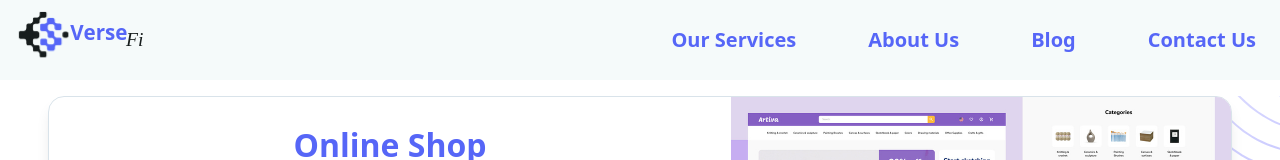
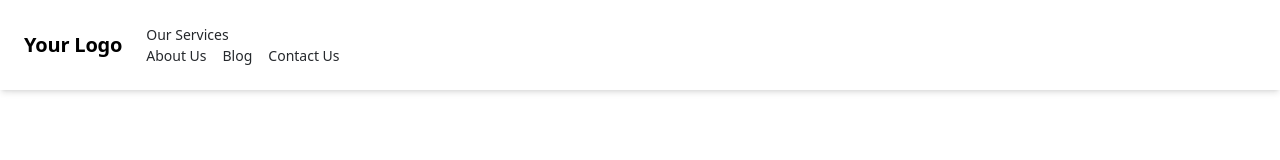
Before and after one commit to nve-versefi/VerseFi-Website, a Next.js app: page /web in a window 1280 px wide. Shown: the top 160 px of the page. Built offline with nearby package versions, Linux system fonts and the light colour scheme.

Commit message:
Different navbar alltogether trial 1

```diff
--- a/components/ui/header.tsx
+++ b/components/ui/header.tsx
@@ -1,136 +1,51 @@
-'use client'
+import { useState } from 'react';
+import Link from 'next/link';
+import menuData from './menuData'; // Ensure this path is correct for your project
 
-// Import the menuData with correct type
-import menuData from "./menuData";
-
-import Image from "next/image";
-import Link from "next/link";
-import { useEffect, useState } from "react";
-
-interface SubmenuItem {
-  id: number;
-  title: string;
-  path: string;
-  newTab?: boolean;
-}
-
-interface MenuItem {
-  id: number;
-  title: string;
-  path?: string;
-  submenu?: SubmenuItem[];
-}
-
-const Header = () => {
-  // Navbar toggle
-  const [navbarOpen, setNavbarOpen] = useState(false);
-  const navbarToggleHandler = () => {
-    setNavbarOpen(!navbarOpen);
-  };
-
-  // Sticky Navbar
-  const [sticky, setSticky] = useState(false);
-  const handleStickyNavbar = () => {
-    if (window.scrollY >= 80) {
-      setSticky(true);
-    } else {
-      setSticky(false);
-    }
-  };
-
-  useEffect(() => {
-    window.addEventListener("scroll", handleStickyNavbar);
-    return () => window.removeEventListener("scroll", handleStickyNavbar);
-  }, []);
-
-  // Submenu handler
-  const [openIndex, setOpenIndex] = useState<number>(-1);
-  const handleSubmenu = (index: number) => { // Explicitly declare the parameter type
-    if (openIndex === index) {
-      setOpenIndex(-1);
-    } else {
-      setOpenIndex(index);
-    }
-  };
-
+const Navbar = () => {
+  const [isMobileMenuOpen, setIsMobileMenuOpen] = useState(false);
+  const [dropdownOpen, setDropdownOpen] = useState(false);
 
   return (
-    <>
-      <header className={`header top-0 left-0 z-40 flex w-full items-center h-[5rem] py-2 bg-aquahaze-300 ${sticky ? "!fixed !z-[9999] !bg-white !bg-opacity-80 shadow-sticky backdrop-blur-sm !transition dark:!bg-primary dark:!bg-opacity-20" : "absolute"}`}>
-        <div className="container">
-          <div className="relative -mx-4 flex items-center justify-between">
-            <div className="w-60 max-w-full px-4 xl:mr-12">
-              <Link href="/"className={`header-logo block w-full ${sticky ? "py-0 lg:py-0" : "py-0"}`}>
+    <nav className="flex items-center justify-between flex-wrap p-6 bg-white sticky top-0 z-50 shadow-md">
+      <div className="flex items-center flex-shrink-0 text-black mr-6">
+        <span className="font-semibold text-xl tracking-tight">Your Logo</span>
+      </div>
+      <div className="block lg:hidden">
+        <button onClick={() => setIsMobileMenuOpen(!isMobileMenuOpen)} className="flex items-center px-3 py-2 border rounded text-gray-800 border-gray-400 hover:text-gray-600 hover:border-gray-600">
+          <svg className="fill-current h-3 w-3" viewBox="0 0 20 20" xmlns="http://www.w3.org/2000/svg"><title>Menu</title><path d="M0 3h20v2H0V3zm0 6h20v2H0V9zm0 6h20v2H0v-2z"/></svg>
+        </button>
+      </div>
+      <div className={`${isMobileMenuOpen ? 'block' : 'hidden'} w-full block flex-grow lg:flex lg:items-center lg:w-auto`}>
+        <div className="text-sm lg:flex-grow">
+          {menuData.map((item) => item.submenu ? (
+            <div onMouseEnter={() => setDropdownOpen(true)} onMouseLeave={() => setDropdownOpen(false)} key={item.id} className="relative">
+            <a href={item.path} className="block mt-4 lg:inline-block lg:mt-0 text-gray-800 hover:text-black mr-4">
+                {item.title}
+            </a>
+              {dropdownOpen && (
+                <div className="absolute bg-white shadow-lg">
+                  {item.submenu.map((subItem) => (
+                    <Link href={subItem.path} key={subItem.id}     target={subItem.newTab ? '_blank' : '_self'} className="block mt-4 lg:inline-block lg:mt-0 text-gray-800 hover:text-black mr-4">
 
-                  <Image src="/images/logo.svg" alt="logo" width={140} height={30} className="w-full dark:hidden h-[6rem]" />
-                  <Image src="/images/logo-dark.svg" alt="logo" width={140} height={30} className="hidden w-full dark:block  h-[6rem]" />
+                        {subItem.title}
 
-              </Link>
+                    </Link>
+                  ))}
+                </div>
+              )}
             </div>
-            <div className="flex w-full items-center justify-end px-4">
-              <div>
-                <button onClick={navbarToggleHandler} id="navbarToggler" aria-label="Mobile Menu" className="absolute right-4 top-1/2 block translate-y-[-50%] rounded-lg px-3 py-[3px] ring-primary focus:ring-2 lg:hidden">
-                <span
-                    className={`relative my-1.5 block h-0.5 w-[30px] bg-black transition-all duration-300 dark:bg-white ${
-                      navbarOpen ? " top-[7px] rotate-45" : " "
-                    }`}
-                  />
-                  <span
-                    className={`relative my-1.5 block h-0.5 w-[30px] bg-black transition-all duration-300 dark:bg-white ${
-                      navbarOpen ? "opacity-0 " : " "
-                    }`}
-                  />
-                  <span
-                    className={`relative my-1.5 block h-0.5 w-[30px] bg-black transition-all duration-300 dark:bg-white ${
-                      navbarOpen ? " top-[-8px] -rotate-45" : " "
-                    }`}
-                  />
-                </button>
-                <nav id="navbarCollapse" className={`navbar absolute right-0 z-30 w-[250px] rounded border-[.5px] border-body-color/50 bg-white py-2 px-6 duration-300 dark:border-body-color/20 dark:bg-dark lg:visible lg:static lg:w-auto lg:border-none lg:!bg-transparent lg:p-0 lg:opacity-100 ${navbarOpen ? "visible top-full opacity-100" : "invisible top-[120%] opacity-0"}`}>
-                  <ul className="block lg:flex lg:space-x-12">
-                    {menuData.map((menuItem, index) => (
-                      <li key={menuItem.id} className="group relative">
-                        {menuItem.path ? (
-                          <Link href={menuItem.path} className="flex py-2 text-xl font-bold text-blueribbon-500 group-hover:opacity-70 dark:text-blueribbon-500 lg:mr-0 lg:inline-flex lg:py-6 lg:px-0 mr-4 lg:mr-6">
+          ) : (
+            <Link href={item.path} key={item.id}   target={item.newTab ? '_blank' : '_self'} className="block mt-4 lg:inline-block lg:mt-0 text-gray-800 hover:text-black mr-4">
 
-                              {menuItem.title}
+                {item.title}
 
-                          </Link>
-                        ) : (
-                          <>
-                            <div onClick={() => handleSubmenu(index)} className="flex cursor-pointer items-center justify-between py-2 text-xl font-bold text-blueribbon-500 group-hover:opacity-70 dark:text-blueribbon-500 lg:mr-0 lg:inline-flex lg:py-6 lg:px-0">
-                              {menuItem.title}
-                              <span className="pl-3">
-                                <svg width="15" height="14" viewBox="0 0 15 14">
-                                  <path
-                                    d="M7.81602 9.97495C7.68477 9.97495 7.57539 9.9312 7.46602 9.8437L2.43477 4.89995C2.23789 4.70308 2.23789 4.39683 2.43477 4.19995C2.63164 4.00308 2.93789 4.00308 3.13477 4.19995L7.81602 8.77183L12.4973 4.1562C12.6941 3.95933 13.0004 3.95933 13.1973 4.1562C13.3941 4.35308 13.3941 4.65933 13.1973 4.8562L8.16601 9.79995C8.05664 9.90933 7.94727 9.97495 7.81602 9.97495Z"
-                                    fill="currentColor"
-                                  />
-                                </svg>
-                              </span>
-                            </div>
-                            <div className={`submenu relative top-full left-0 rounded-md bg-white transition-[top] duration-300 group-hover:opacity-100 dark:bg-dark lg:invisible lg:absolute lg:top-[110%] lg:block lg:w-[250px] lg:p-4 lg:opacity-0 lg:shadow-lg lg:group-hover:visible lg:group-hover:top-full ${openIndex === index ? "block" : "hidden"}`}>
-                              {menuItem.submenu && menuItem.submenu.map((submenuItem) => (
-                                <Link key={submenuItem.id} href={submenuItem.path} className="block rounded py-2.5 text-sm text-dark text-blueribbon-500 hover:opacity-70 dark:text-white lg:px-3">
-
-                                    {submenuItem.title}
-
-                                </Link>
-                              ))}
-                            </div>
-                          </>
-                        )}
-                      </li>
-                    ))}
-                  </ul>
-                </nav>
-              </div>
-            </div>
-          </div>
+            </Link>
+          ))}
         </div>
-      </header>
-    </>
+      </div>
+    </nav>
   );
 };
 
-export default Header;
+export default Navbar;
```
